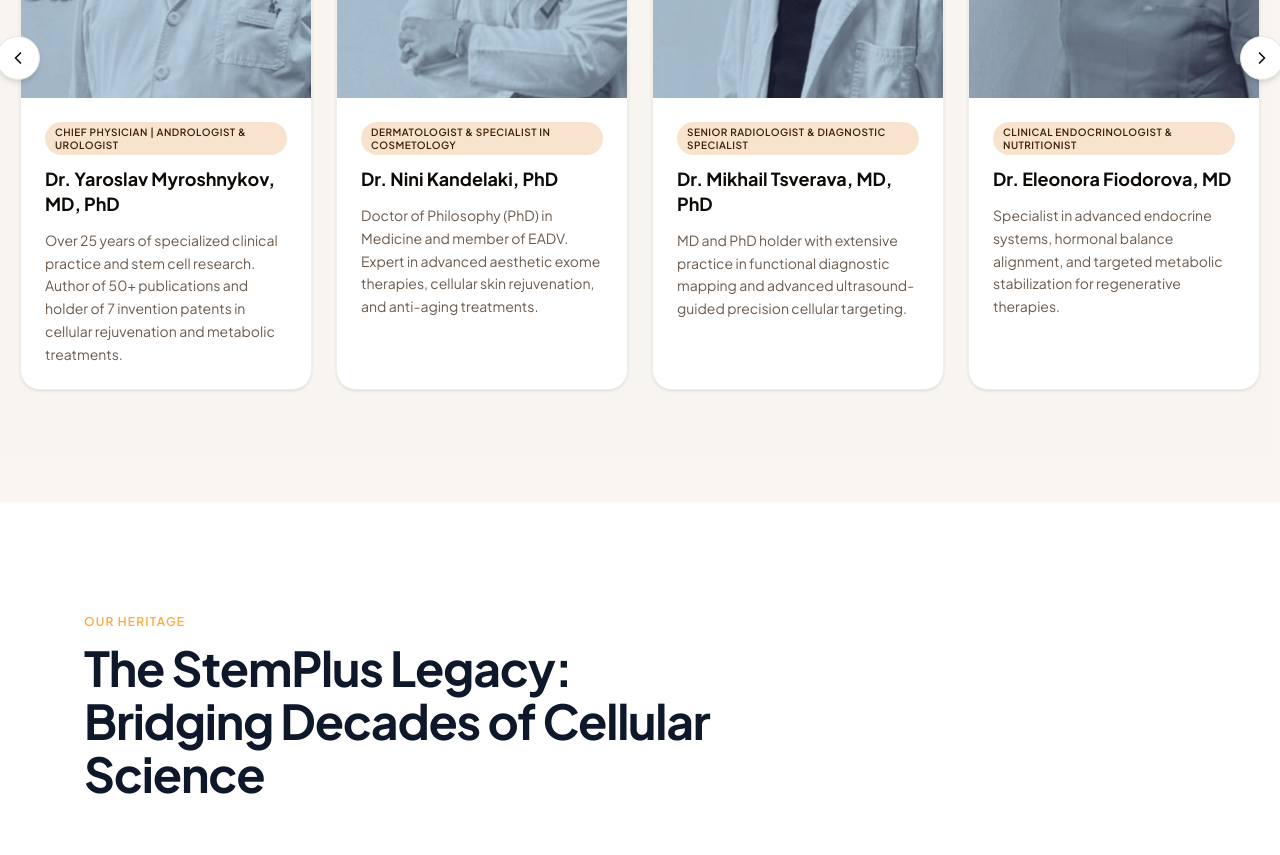
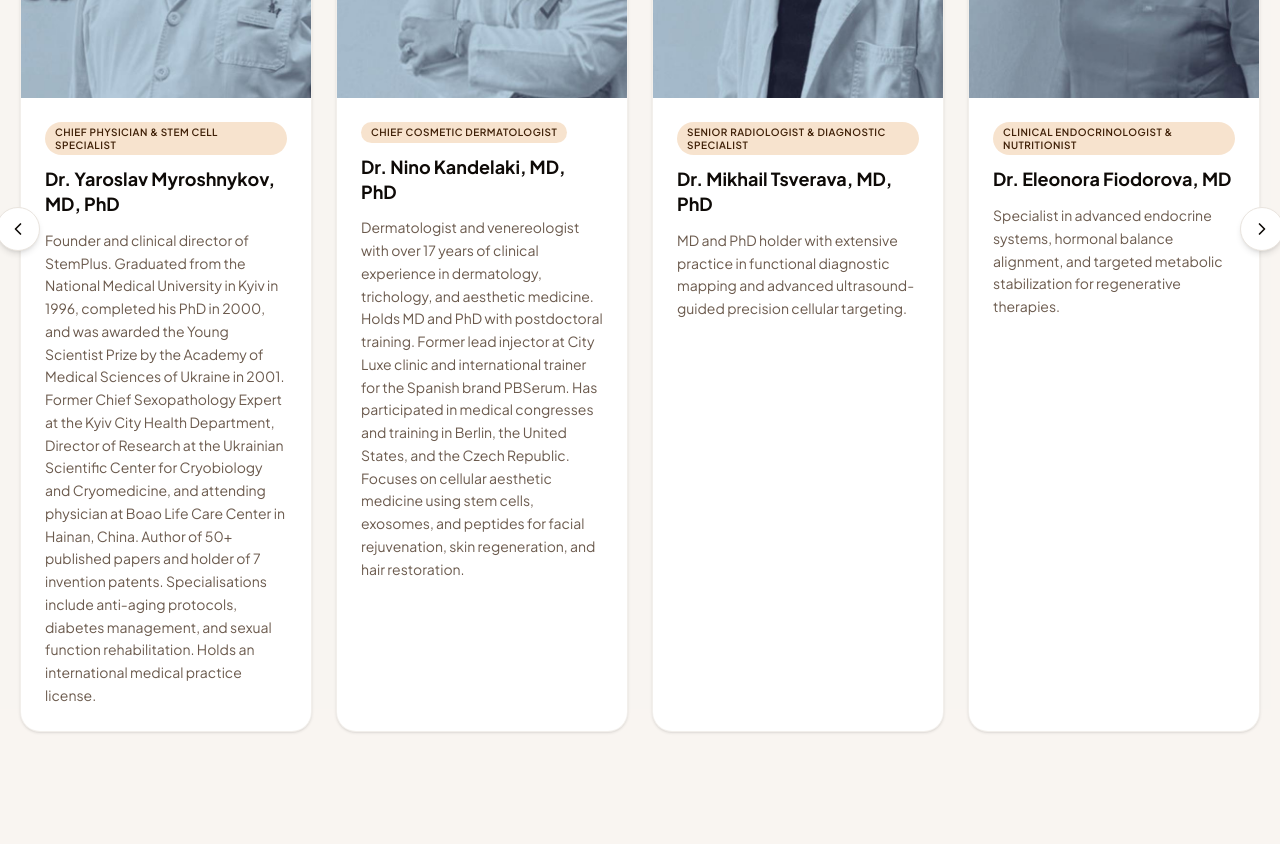
Before and after one commit to newcotelgit/stemplus, a React (Vite) app: page / in a window 1280 px wide. Shown: the part 4880-5735 px from the top of the page. Built offline with nearby package versions, Linux system fonts and the light colour scheme.

Commit message:
Update three doctor profiles with real credentials and bios

```diff
--- a/src/pages/Landing.tsx
+++ b/src/pages/Landing.tsx
@@ -1273,14 +1273,14 @@ const TEAM = [
   {
     img: doctor1,
     name: "Dr. Yaroslav Myroshnykov, MD, PhD",
-    role: "Chief Physician | Andrologist & Urologist",
-    bio: "Over 25 years of specialized clinical practice and stem cell research. Author of 50+ publications and holder of 7 invention patents in cellular rejuvenation and metabolic treatments.",
+    role: "Chief Physician & Stem Cell Specialist",
+    bio: "Founder and clinical director of StemPlus. Graduated from the National Medical University in Kyiv in 1996, completed his PhD in 2000, and was awarded the Young Scientist Prize by the Academy of Medical Sciences of Ukraine in 2001. Former Chief Sexopathology Expert at the Kyiv City Health Department, Director of Research at the Ukrainian Scientific Center for Cryobiology and Cryomedicine, and attending physician at Boao Life Care Center in Hainan, China. Author of 50+ published papers and holder of 7 invention patents. Specialisations include anti-aging protocols, diabetes management, and sexual function rehabilitation. Holds an international medical practice license.",
   },
   {
     img: doctor2,
-    name: "Dr. Nini Kandelaki, PhD",
-    role: "Dermatologist & Specialist in Cosmetology",
-    bio: "Doctor of Philosophy (PhD) in Medicine and member of EADV. Expert in advanced aesthetic exome therapies, cellular skin rejuvenation, and anti-aging treatments.",
+    name: "Dr. Nino Kandelaki, MD, PhD",
+    role: "Chief Cosmetic Dermatologist",
+    bio: "Dermatologist and venereologist with over 17 years of clinical experience in dermatology, trichology, and aesthetic medicine. Holds MD and PhD with postdoctoral training. Former lead injector at City Luxe clinic and international trainer for the Spanish brand PBSerum. Has participated in medical congresses and training in Berlin, the United States, and the Czech Republic. Focuses on cellular aesthetic medicine using stem cells, exosomes, and peptides for facial rejuvenation, skin regeneration, and hair restoration.",
   },
   {
     img: doctor3,
@@ -1304,7 +1304,7 @@ const TEAM = [
     img: doctor8,
     name: "Dr. Giorgi Archaia, MD",
     role: "Neurosurgeon, Neurologist & Vertebrologist",
-    bio: "Triple-specialist managing complex neuro-recovery tracking, orthopedic spinal systems, and advanced joint regeneration.",
+    bio: "Multidisciplinary neurological specialist with over 12 years of clinical experience. Graduate of Tbilisi Teaching Medical University Hippocrates, with advanced training at Asutta Clinic in Israel and Sechenov Moscow Medical University in Russia. Expertise spans neurology, neurosurgery, chiropractic, acupuncture, manual therapy, physiotherapy, and pharmacopuncture. Leads neurological assessment and rehabilitation protocols at StemPlus, combining cellular therapy with multidisciplinary treatment for neurodegenerative conditions, stroke rehabilitation, and musculoskeletal disorders.",
   },
   {
     img: doctor5,
```
